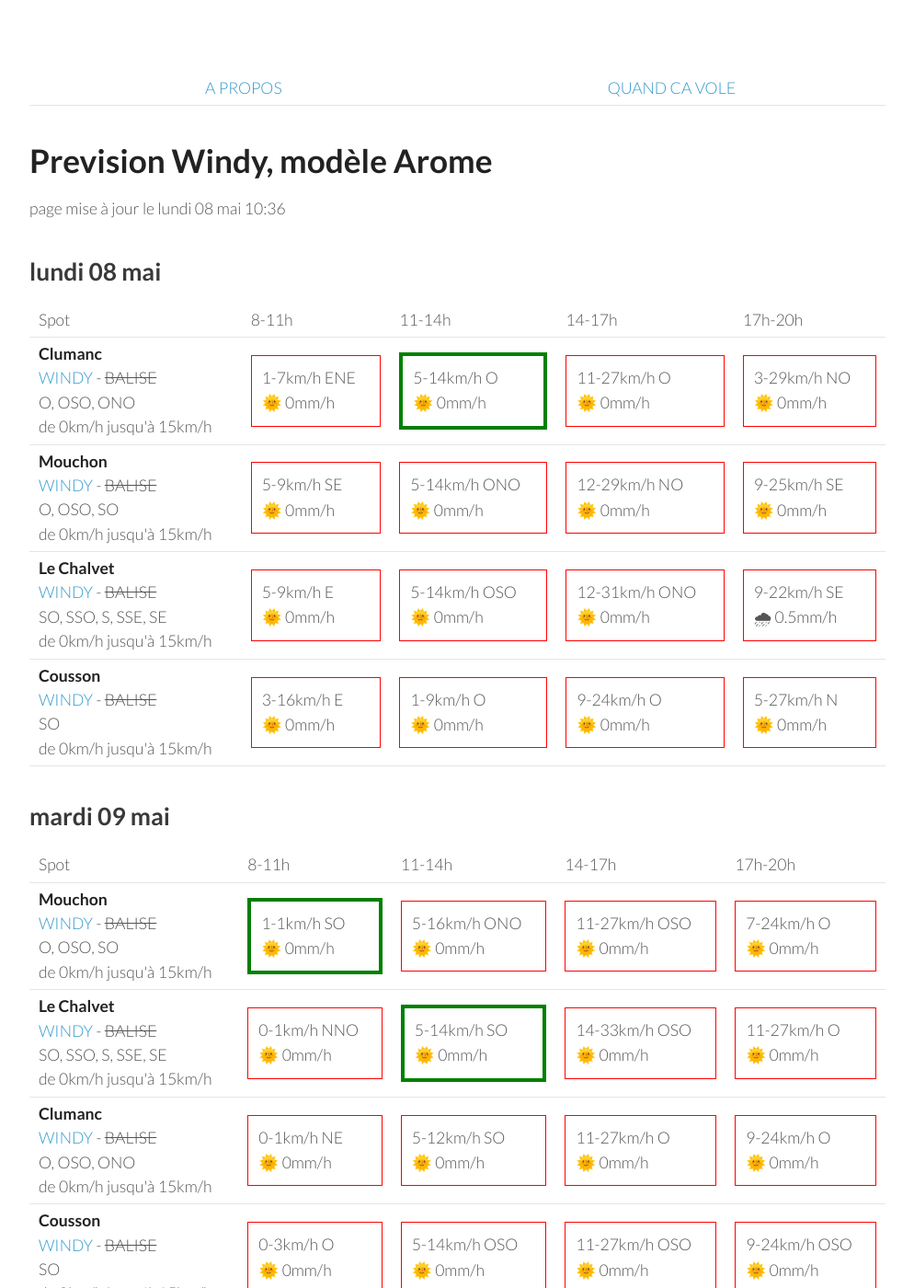
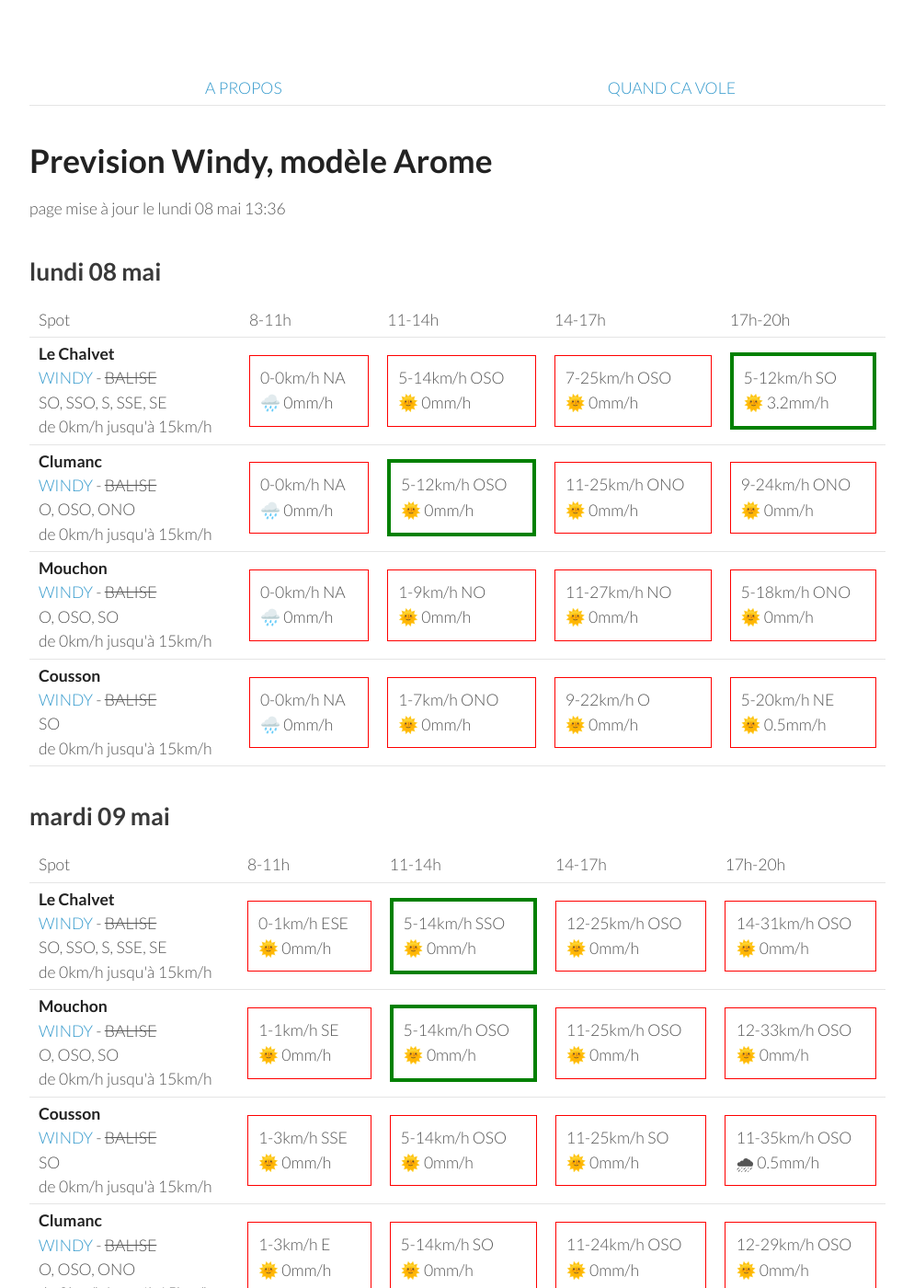
Before and after one commit to parapente-dans-le-nord/parapente-dans-le-nord.github.io, a Jekyll site: the page built from saint_andre.markdown, in a window 1280 px wide and 1400 px high. Shown: the whole window at 92% size, without its empty margins (26-1020 px from the left). Built offline with Jekyll 4.4.1, drawn with Linux system fonts in a browser that asks for light colours; some of the changed text lies outside the part shown.

Commit message:
update index.markdown

```diff
--- a/saint_andre.markdown
+++ b/saint_andre.markdown
@@ -7,7 +7,7 @@ title:  "Tous les spots"
 {: .links}
 
 # Prevision Windy, modèle Arome
-page mise à jour le lundi 08 mai 10:36
+page mise à jour le lundi 08 mai 13:36
 
 ## lundi 08 mai
 
@@ -22,43 +22,39 @@ page mise à jour le lundi 08 mai 10:36
       <td>17h-20h</td>
     </tr>
 <tr>
+        <td><strong>Le Chalvet</strong><br><a href="https://windy.com/43.979/6.480?43.866,6.480,10,m:eSsaglX">WINDY</a> - <span class="no-balise"> BALISE </span><br> <span class="vent-favorable">SO, SSO, S, SSE, SE</span><br><span class="force-vent">de 0km/h jusqu'à 15km/h</span> </td>
+
+            <td><div class="not-flyable"><p>0-0km/h NA</p><p>🌧️ 0mm/h</p></div></td>
+            <td><div class="not-flyable"><p>5-14km/h OSO</p><p>🌞 0mm/h</p></div></td>
+            <td><div class="not-flyable"><p>7-25km/h OSO</p><p>🌞 0mm/h</p></div></td>
+            <td><div class="flyable"><p>5-12km/h SO</p><p>🌞 3.2mm/h</p></div></td>
+
+    </tr>
+<tr>
         <td><strong>Clumanc</strong><br><a href="https://windy.com/44.027/6.402?43.914,6.403,10,m:eSxaglP">WINDY</a> - <span class="no-balise"> BALISE </span><br> <span class="vent-favorable">O, OSO, ONO</span><br><span class="force-vent">de 0km/h jusqu'à 15km/h</span> </td>
 
-            <td><div class="not-flyable"><p>1-7km/h ENE</p><p>🌞 0mm/h</p></div></td>
-            <td><div class="flyable"><p>5-14km/h O</p><p>🌞 0mm/h</p></div></td>
-            <td><div class="not-flyable"><p>11-27km/h O</p><p>🌞 0mm/h</p></div></td>
-            <td><div class="not-flyable"><p>3-29km/h NO</p><p>🌞 0mm/h</p></div></td>
-
+            <td><div class="not-flyable"><p>0-0km/h NA</p><p>🌧️ 0mm/h</p></div></td>
+            <td><div class="flyable"><p>5-12km/h OSO</p><p>🌞 0mm/h</p></div></td>
+            <td><div class="not-flyable"><p>11-25km/h ONO</p><p>🌞 0mm/h</p></div></td>
+            <td><div class="not-flyable"><p>9-24km/h ONO</p><p>🌞 0mm/h</p></div></td>
 
     </tr>
 <tr>
         <td><strong>Mouchon</strong><br><a href="https://windy.com/43.992/6.424?43.878,6.425,10,m:eSuaglR">WINDY</a> - <span class="no-balise"> BALISE </span><br> <span class="vent-favorable">O, OSO, SO</span><br><span class="force-vent">de 0km/h jusqu'à 15km/h</span> </td>
 
-            <td><div class="not-flyable"><p>5-9km/h SE</p><p>🌞 0mm/h</p></div></td>
-            <td><div class="not-flyable"><p>5-14km/h ONO</p><p>🌞 0mm/h</p></div></td>
-            <td><div class="not-flyable"><p>12-29km/h NO</p><p>🌞 0mm/h</p></div></td>
-            <td><div class="not-flyable"><p>9-25km/h SE</p><p>🌞 0mm/h</p></div></td>
-
-
-    </tr>
-<tr>
-        <td><strong>Le Chalvet</strong><br><a href="https://windy.com/43.979/6.480?43.866,6.480,10,m:eSsaglX">WINDY</a> - <span class="no-balise"> BALISE </span><br> <span class="vent-favorable">SO, SSO, S, SSE, SE</span><br><span class="force-vent">de 0km/h jusqu'à 15km/h</span> </td>
-
-            <td><div class="not-flyable"><p>5-9km/h E</p><p>🌞 0mm/h</p></div></td>
-            <td><div class="not-flyable"><p>5-14km/h OSO</p><p>🌞 0mm/h</p></div></td>
-            <td><div class="not-flyable"><p>12-31km/h ONO</p><p>🌞 0mm/h</p></div></td>
-            <td><div class="not-flyable"><p>9-22km/h SE</p><p>🌧 0.5mm/h</p></div></td>
-
+            <td><div class="not-flyable"><p>0-0km/h NA</p><p>🌧️ 0mm/h</p></div></td>
+            <td><div class="not-flyable"><p>1-9km/h NO</p><p>🌞 0mm/h</p></div></td>
+            <td><div class="not-flyable"><p>11-27km/h NO</p><p>🌞 0mm/h</p></div></td>
+            <td><div class="not-flyable"><p>5-18km/h ONO</p><p>🌞 0mm/h</p></div></td>
 
     </tr>
 <tr>
         <td><strong>Cousson</strong><br><a href="https://windy.com/44.054/6.240?43.940,6.241,10,m:eSAaglz">WINDY</a> - <span class="no-balise"> BALISE </span><br> <span class="vent-favorable">SO</span><br><span class="force-vent">de 0km/h jusqu'à 15km/h</span> </td>
 
-            <td><div class="not-flyable"><p>3-16km/h E</p><p>🌞 0mm/h</p></div></td>
-            <td><div class="not-flyable"><p>1-9km/h O</p><p>🌞 0mm/h</p></div></td>
-            <td><div class="not-flyable"><p>9-24km/h O</p><p>🌞 0mm/h</p></div></td>
-            <td><div class="not-flyable"><p>5-27km/h N</p><p>🌞 0mm/h</p></div></td>
-
+            <td><div class="not-flyable"><p>0-0km/h NA</p><p>🌧️ 0mm/h</p></div></td>
+            <td><div class="not-flyable"><p>1-7km/h ONO</p><p>🌞 0mm/h</p></div></td>
+            <td><div class="not-flyable"><p>9-22km/h O</p><p>🌞 0mm/h</p></div></td>
+            <td><div class="not-flyable"><p>5-20km/h NE</p><p>🌞 0.5mm/h</p></div></td>
 
     </tr>
 
@@ -78,42 +74,42 @@ page mise à jour le lundi 08 mai 10:36
       <td>17h-20h</td>
     </tr>
 <tr>
-        <td><strong>Mouchon</strong><br><a href="https://windy.com/43.992/6.424?43.878,6.425,10,m:eSuaglR">WINDY</a> - <span class="no-balise"> BALISE </span><br> <span class="vent-favorable">O, OSO, SO</span><br><span class="force-vent">de 0km/h jusqu'à 15km/h</span> </td>
+        <td><strong>Le Chalvet</strong><br><a href="https://windy.com/43.979/6.480?43.866,6.480,10,m:eSsaglX">WINDY</a> - <span class="no-balise"> BALISE </span><br> <span class="vent-favorable">SO, SSO, S, SSE, SE</span><br><span class="force-vent">de 0km/h jusqu'à 15km/h</span> </td>
 
-            <td><div class="flyable"><p>1-1km/h SO</p><p>🌞 0mm/h</p></div></td>
-            <td><div class="not-flyable"><p>5-16km/h ONO</p><p>🌞 0mm/h</p></div></td>
-            <td><div class="not-flyable"><p>11-27km/h OSO</p><p>🌞 0mm/h</p></div></td>
-            <td><div class="not-flyable"><p>7-24km/h O</p><p>🌞 0mm/h</p></div></td>
+            <td><div class="not-flyable"><p>0-1km/h ESE</p><p>🌞 0mm/h</p></div></td>
+            <td><div class="flyable"><p>5-14km/h SSO</p><p>🌞 0mm/h</p></div></td>
+            <td><div class="not-flyable"><p>12-25km/h OSO</p><p>🌞 0mm/h</p></div></td>
+            <td><div class="not-flyable"><p>14-31km/h OSO</p><p>🌞 0mm/h</p></div></td>
 
 
     </tr>
 <tr>
-        <td><strong>Le Chalvet</strong><br><a href="https://windy.com/43.979/6.480?43.866,6.480,10,m:eSsaglX">WINDY</a> - <span class="no-balise"> BALISE </span><br> <span class="vent-favorable">SO, SSO, S, SSE, SE</span><br><span class="force-vent">de 0km/h jusqu'à 15km/h</span> </td>
+        <td><strong>Mouchon</strong><br><a href="https://windy.com/43.992/6.424?43.878,6.425,10,m:eSuaglR">WINDY</a> - <span class="no-balise"> BALISE </span><br> <span class="vent-favorable">O, OSO, SO</span><br><span class="force-vent">de 0km/h jusqu'à 15km/h</span> </td>
 
-            <td><div class="not-flyable"><p>0-1km/h NNO</p><p>🌞 0mm/h</p></div></td>
-            <td><div class="flyable"><p>5-14km/h SO</p><p>🌞 0mm/h</p></div></td>
-            <td><div class="not-flyable"><p>14-33km/h OSO</p><p>🌞 0mm/h</p></div></td>
-            <td><div class="not-flyable"><p>11-27km/h O</p><p>🌞 0mm/h</p></div></td>
+            <td><div class="not-flyable"><p>1-1km/h SE</p><p>🌞 0mm/h</p></div></td>
+            <td><div class="flyable"><p>5-14km/h OSO</p><p>🌞 0mm/h</p></div></td>
+            <td><div class="not-flyable"><p>11-25km/h OSO</p><p>🌞 0mm/h</p></div></td>
+            <td><div class="not-flyable"><p>12-33km/h OSO</p><p>🌞 0mm/h</p></div></td>
+
+
+    </tr>
+<tr>
+        <td><strong>Cousson</strong><br><a href="https://windy.com/44.054/6.240?43.940,6.241,10,m:eSAaglz">WINDY</a> - <span class="no-balise"> BALISE </span><br> <span class="vent-favorable">SO</span><br><span class="force-vent">de 0km/h jusqu'à 15km/h</span> </td>
+
+            <td><div class="not-flyable"><p>1-3km/h SSE</p><p>🌞 0mm/h</p></div></td>
+            <td><div class="not-flyable"><p>5-14km/h OSO</p><p>🌞 0mm/h</p></div></td>
+            <td><div class="not-flyable"><p>11-25km/h SO</p><p>🌞 0mm/h</p></div></td>
+            <td><div class="not-flyable"><p>11-35km/h OSO</p><p>🌧 0.5mm/h</p></div></td>
 
 
     </tr>
 <tr>
         <td><strong>Clumanc</strong><br><a href="https://windy.com/44.027/6.402?43.914,6.403,10,m:eSxaglP">WINDY</a> - <span class="no-balise"> BALISE </span><br> <span class="vent-favorable">O, OSO, ONO</span><br><span class="force-vent">de 0km/h jusqu'à 15km/h</span> </td>
 
-            <td><div class="not-flyable"><p>0-1km/h NE</p><p>🌞 0mm/h</p></div></td>
-            <td><div class="not-flyable"><p>5-12km/h SO</p><p>🌞 0mm/h</p></div></td>
-            <td><div class="not-flyable"><p>11-27km/h O</p><p>🌞 0mm/h</p></div></td>
-            <td><div class="not-flyable"><p>9-24km/h O</p><p>🌞 0mm/h</p></div></td>
-
-
-    </tr>
-<tr>
-        <td><strong>Cousson</strong><br><a href="https://windy.com/44.054/6.240?43.940,6.241,10,m:eSAaglz">WINDY</a> - <span class="no-balise"> BALISE </span><br> <span class="vent-favorable">SO</span><br><span class="force-vent">de 0km/h jusqu'à 15km/h</span> </td>
-
-            <td><div class="not-flyable"><p>0-3km/h O</p><p>🌞 0mm/h</p></div></td>
-            <td><div class="not-flyable"><p>5-14km/h OSO</p><p>🌞 0mm/h</p></div></td>
-            <td><div class="not-flyable"><p>11-27km/h OSO</p><p>🌞 0mm/h</p></div></td>
-            <td><div class="not-flyable"><p>9-24km/h OSO</p><p>🌞 0mm/h</p></div></td>
+            <td><div class="not-flyable"><p>1-3km/h E</p><p>🌞 0mm/h</p></div></td>
+            <td><div class="not-flyable"><p>5-14km/h SO</p><p>🌞 0mm/h</p></div></td>
+            <td><div class="not-flyable"><p>11-24km/h OSO</p><p>🌞 0mm/h</p></div></td>
+            <td><div class="not-flyable"><p>12-29km/h OSO</p><p>🌞 0mm/h</p></div></td>
 
 
     </tr>
@@ -156,10 +152,10 @@ page mise à jour le lundi 08 mai 10:36
 <tr>
         <td><strong>Cousson</strong><br><a href="https://windy.com/44.054/6.240?43.940,6.241,10,m:eSAaglz">WINDY</a> - <span class="no-balise"> BALISE </span><br> <span class="vent-favorable">SO</span><br><span class="force-vent">de 0km/h jusqu'à 15km/h</span> </td>
 
-            <td><div class="not-flyable"><p>11-31km/h NO</p><p>🌞 0mm/h</p></div></td>
-            <td><div class="not-flyable"><p>14-38km/h NO</p><p>🌞 0mm/h</p></div></td>
+            <td><div class="not-flyable"><p>11-29km/h NO</p><p>🌞 0mm/h</p></div></td>
+            <td><div class="not-flyable"><p>14-40km/h NO</p><p>🌞 0mm/h</p></div></td>
+            <td><div class="not-flyable"><p>16-44km/h NO</p><p>🌞 0mm/h</p></div></td>
             <td><div class="not-flyable"><p>18-46km/h NO</p><p>🌞 0mm/h</p></div></td>
-            <td><div class="not-flyable"><p>18-48km/h NO</p><p>🌞 0mm/h</p></div></td>
 
 
     </tr>
@@ -210,22 +206,22 @@ page mise à jour le lundi 08 mai 10:36
 
     </tr>
 <tr>
+        <td><strong>Cousson</strong><br><a href="https://windy.com/44.054/6.240?43.940,6.241,10,m:eSAaglz">WINDY</a> - <span class="no-balise"> BALISE </span><br> <span class="vent-favorable">SO</span><br><span class="force-vent">de 0km/h jusqu'à 15km/h</span> </td>
+
+            <td><div class="flyable"><p>1-11km/h SO</p><p>🌧 1.2mm/h</p></div></td>
+            <td><div class="not-flyable"><p>5-18km/h O</p><p>🌧 0.8mm/h</p></div></td>
+            <td><div class="not-flyable"><p>7-24km/h O</p><p>🌧 0.3mm/h</p></div></td>
+            <td><div class="not-flyable"><p>11-31km/h ONO</p><p>🌧 0.7mm/h</p></div></td>
+
+
+    </tr>
+<tr>
         <td><strong>Clumanc</strong><br><a href="https://windy.com/44.027/6.402?43.914,6.403,10,m:eSxaglP">WINDY</a> - <span class="no-balise"> BALISE </span><br> <span class="vent-favorable">O, OSO, ONO</span><br><span class="force-vent">de 0km/h jusqu'à 15km/h</span> </td>
 
             <td><div class="not-flyable"><p>1-12km/h SO</p><p>🌧 0.6mm/h</p></div></td>
             <td><div class="not-flyable"><p>7-22km/h O</p><p>🌧 0.5mm/h</p></div></td>
             <td><div class="not-flyable"><p>9-27km/h O</p><p>🌧 1.5mm/h</p></div></td>
             <td><div class="not-flyable"><p>11-33km/h O</p><p>🌧 0.9mm/h</p></div></td>
-
-
-    </tr>
-<tr>
-        <td><strong>Cousson</strong><br><a href="https://windy.com/44.054/6.240?43.940,6.241,10,m:eSAaglz">WINDY</a> - <span class="no-balise"> BALISE </span><br> <span class="vent-favorable">SO</span><br><span class="force-vent">de 0km/h jusqu'à 15km/h</span> </td>
-
-            <td><div class="not-flyable"><p>1-11km/h NNE</p><p>🌧 1.8mm/h</p></div></td>
-            <td><div class="not-flyable"><p>7-22km/h OSO</p><p>🌧 0.2mm/h</p></div></td>
-            <td><div class="not-flyable"><p>3-22km/h O</p><p>🌧 0.3mm/h</p></div></td>
-            <td><div class="not-flyable"><p>5-31km/h O</p><p>🌧 2.4mm/h</p></div></td>
 
 
     </tr>
@@ -244,6 +240,16 @@ page mise à jour le lundi 08 mai 10:36
       <td>11-14h</td>
       <td>14-17h</td>
       <td>17h-20h</td>
+    </tr>
+<tr>
+        <td><strong>Cousson</strong><br><a href="https://windy.com/44.054/6.240?43.940,6.241,10,m:eSAaglz">WINDY</a> - <span class="no-balise"> BALISE </span><br> <span class="vent-favorable">SO</span><br><span class="force-vent">de 0km/h jusqu'à 15km/h</span> </td>
+
+            <td><div class="not-flyable"><p>1-11km/h ESE</p><p>🌞 0mm/h</p></div></td>
+            <td><div class="not-flyable"><p>5-18km/h OSO</p><p>🌧 0.2mm/h</p></div></td>
+            <td><div class="not-flyable"><p>1-22km/h NO</p><p>🌧 1.9mm/h</p></div></td>
+            <td><div class="not-flyable"><p>1-29km/h N</p><p>🌧 5mm/h</p></div></td>
+
+
     </tr>
 <tr>
         <td><strong>Le Chalvet</strong><br><a href="https://windy.com/43.979/6.480?43.866,6.480,10,m:eSsaglX">WINDY</a> - <span class="no-balise"> BALISE </span><br> <span class="vent-favorable">SO, SSO, S, SSE, SE</span><br><span class="force-vent">de 0km/h jusqu'à 15km/h</span> </td>
@@ -272,16 +278,6 @@ page mise à jour le lundi 08 mai 10:36
             <td><div class="not-flyable"><p>5-20km/h SSO</p><p>🌧 0.4mm/h</p></div></td>
             <td><div class="not-flyable"><p>3-20km/h SE</p><p>🌧 4.2mm/h</p></div></td>
             <td><div class="not-flyable"><p>3-24km/h ENE</p><p>🌧 3.3mm/h</p></div></td>
-
-
-    </tr>
-<tr>
-        <td><strong>Cousson</strong><br><a href="https://windy.com/44.054/6.240?43.940,6.241,10,m:eSAaglz">WINDY</a> - <span class="no-balise"> BALISE </span><br> <span class="vent-favorable">SO</span><br><span class="force-vent">de 0km/h jusqu'à 15km/h</span> </td>
-
-            <td><div class="not-flyable"><p>3-12km/h E</p><p>🌞 0mm/h</p></div></td>
-            <td><div class="not-flyable"><p>5-20km/h S</p><p>🌧 0.2mm/h</p></div></td>
-            <td><div class="not-flyable"><p>3-33km/h SE</p><p>🌧 3.8mm/h</p></div></td>
-            <td><div class="not-flyable"><p>1-25km/h NNO</p><p>🌧 4mm/h</p></div></td>
 
 
     </tr>
@@ -331,6 +327,16 @@ page mise à jour le lundi 08 mai 10:36
 
 
     </tr>
+<tr>
+        <td><strong>Cousson</strong><br><a href="https://windy.com/44.054/6.240?43.940,6.241,10,m:eSAaglz">WINDY</a> - <span class="no-balise"> BALISE </span><br> <span class="vent-favorable">SO</span><br><span class="force-vent">de 0km/h jusqu'à 15km/h</span> </td>
+
+            <td><div class="not-flyable"><p>3-9km/h ESE</p><p>🌧 0.2mm/h</p></div></td>
+            <td><div class="not-flyable"><p>3-16km/h ENE</p><p>🌧 2.4mm/h</p></div></td>
+            <td><div class="not-flyable"><p>7-22km/h E</p><p>🌧 3.9mm/h</p></div></td>
+            <td><div class="not-flyable"><p>5-22km/h NO</p><p>🌧 2mm/h</p></div></td>
+
+
+    </tr>
 
 </tbody>
 </table>
```
